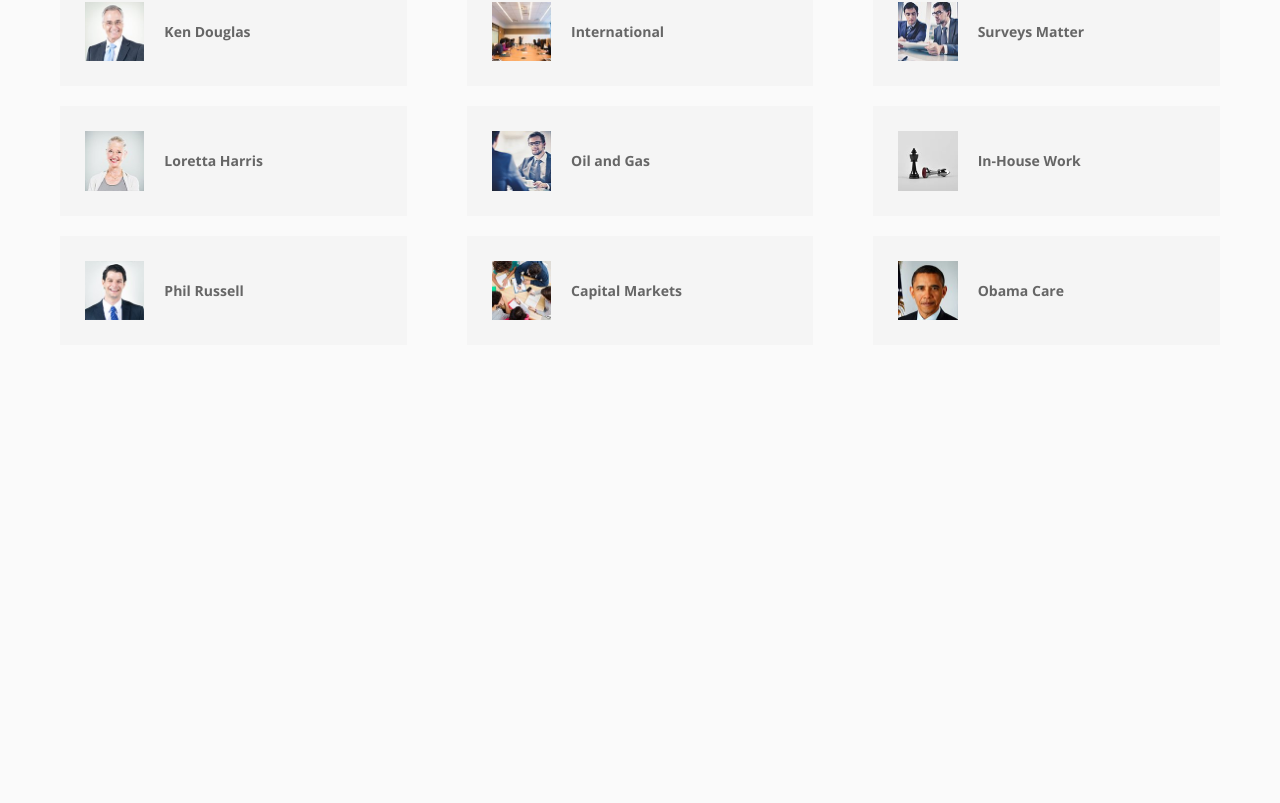
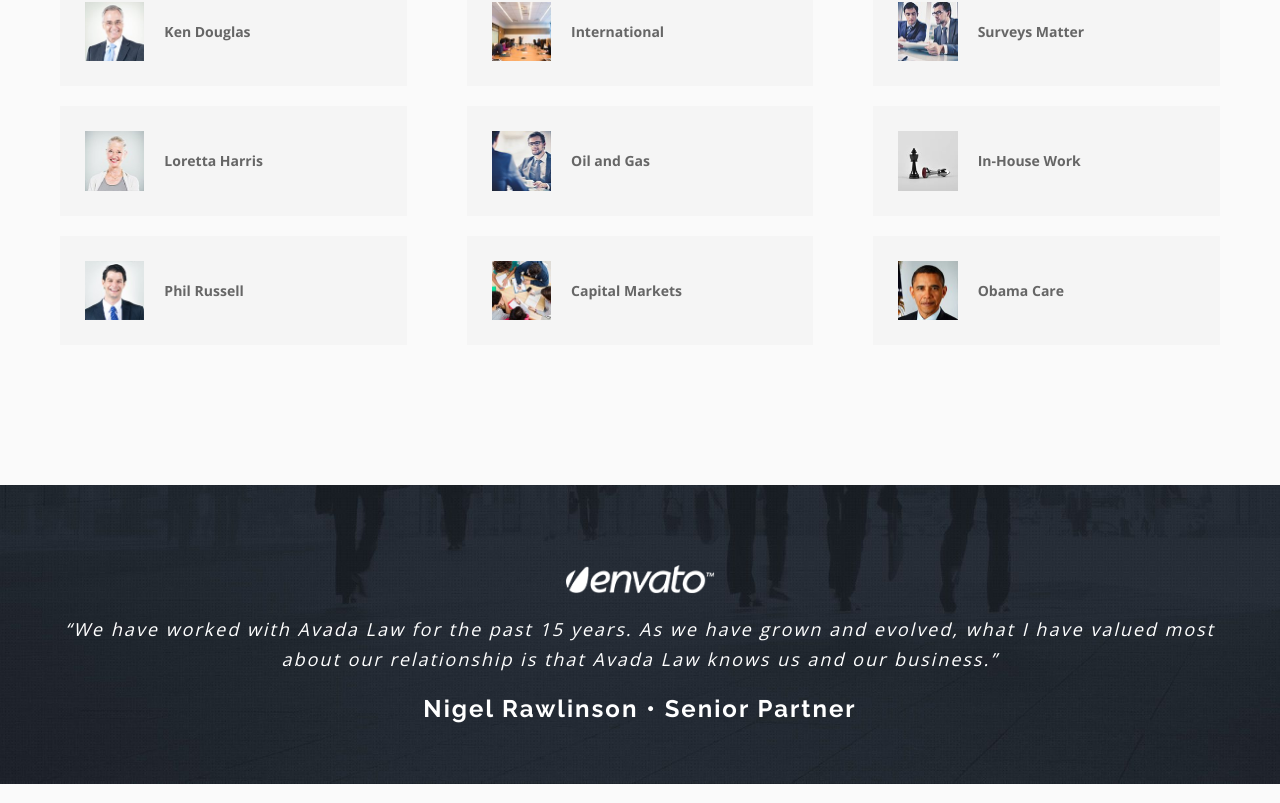
Before and after one commit to Scova89/proj-html-vuejs, a Vue app: page / in a window 1280 px wide. Shown: the part 2578-3381 px from the top of the page. Before the commit the page ends 3063 px from the top, so only its background shows below. Built offline with nearby package versions, Linux system fonts and the light colour scheme.

Commit message:
sezione Envato completata

```diff
--- a/src/components/macro/Main.vue
+++ b/src/components/macro/Main.vue
@@ -14,6 +14,9 @@
       <!-- sezione delle schede del team, dell'area di lavoro e delle pubblicazioni -->
       <GlobalChallenge/>
 
+      <!-- sezione con logo Envato -->
+      <Envato/>
+
   </main>
 </template>
 
@@ -22,7 +25,8 @@ import Jumbotron from '../sections/Jumbotron.vue';
 import Identita from '../sections/Identita.vue';
 import Skills from '../sections/Skills.vue';
 import Experts from '../sections/Experts.vue';
-import GlobalChallenge from '../sections/GlobalChallenge.vue'
+import GlobalChallenge from '../sections/GlobalChallenge.vue';
+import Envato from '../sections/Envato.vue';
 
 export default {
     name: 'Main',
@@ -31,7 +35,8 @@ export default {
       Identita,
       Skills,
       Experts,
-      GlobalChallenge
+      GlobalChallenge,
+      Envato
     },
 
 }
--- /dev/null
+++ b/src/components/sections/Envato.vue
@@ -0,0 +1,55 @@
+<template>
+  <div class="container-envato">
+      <div class="logo">
+          <img src="../../assets/images/envato-logo.png" alt="envato logo">
+      </div>
+
+      <p>“We have worked with Avada Law for the past 15 years. As we have grown and evolved, what I have valued most about our relationship is that Avada Law knows us and our business.”</p>
+      <h2>Nigel Rawlinson • Senior Partner</h2>
+  </div>
+</template>
+
+<script>
+export default {
+    name: 'Envato'
+}
+</script>
+
+<style lang="scss" scoped>
+    .container-envato{
+        background-image: url(../../assets/images/showeare-parallax.jpg);
+        padding: 80px 60px;
+        margin-bottom: 0px;
+        background-repeat: no-repeat;
+        background-size: cover;
+        background-position-y: -260px;
+
+
+        .logo{
+            display: flex;
+            justify-content: center;
+
+            img{
+            width: 150px;
+            }
+        }
+
+
+        p{
+            color: white;
+            font-style: italic;
+            line-height: 30px;
+            font-size: 18px;
+            text-align: center;
+            letter-spacing: 2px;
+        }
+
+        h2{
+            color: white;
+            text-align: center;
+            letter-spacing: 2px;
+        }
+    }
+
+
+</style>
```
